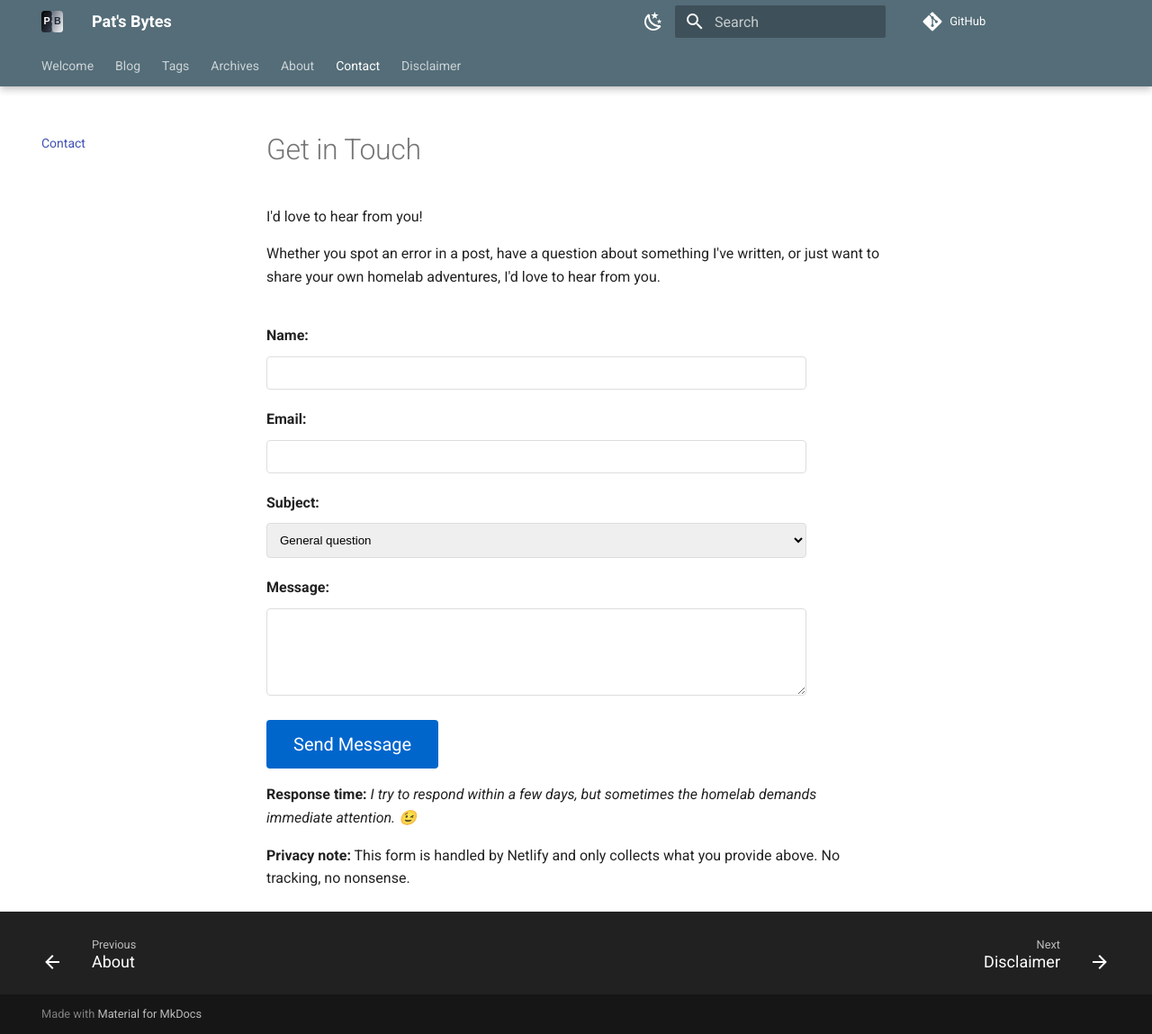
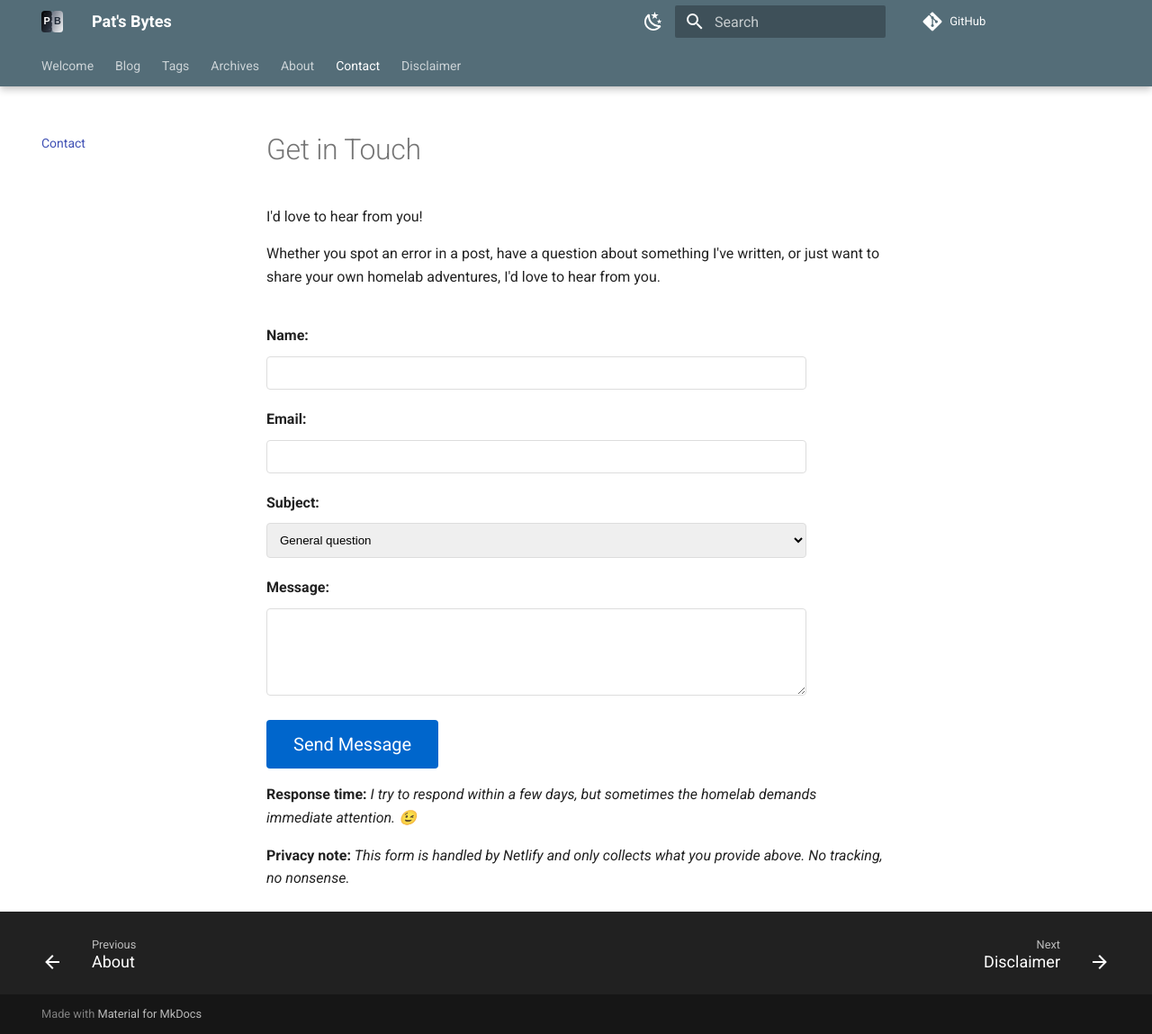
Before and after one commit to ravenawk/new_pb, an MkDocs documentation site: the page built from docs/contact.md, in a window 1280 px wide and 1149 px high. Shown: the whole window at 90% size. Built offline with MkDocs 1.6.1 and Material for MkDocs 9.7.7, drawn with Linux system fonts in a browser that asks for light colours; comment, search, counter and statistics services are not loaded.

```diff
--- a/docs/contact.md
+++ b/docs/contact.md
@@ -39,4 +39,4 @@ Whether you spot an error in a post, have a question about something I've writte
 
 __Response time:__ *I try to respond within a few days, but sometimes the homelab demands immediate attention. 😉*
 
-__Privacy note:__ This form is handled by Netlify and only collects what you provide above. No tracking, no nonsense.
+__Privacy note:__ *This form is handled by Netlify and only collects what you provide above. No tracking, no nonsense.*
```
